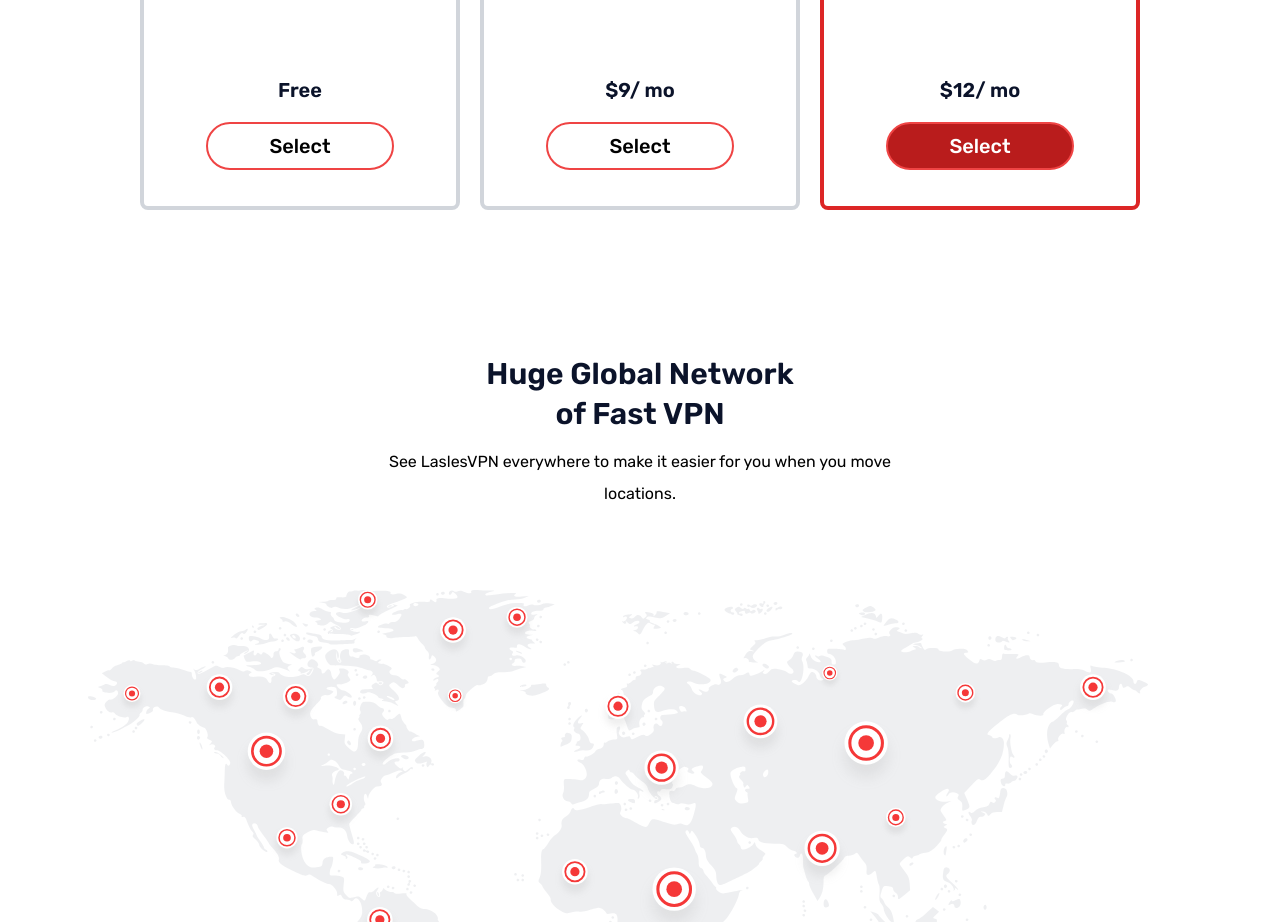
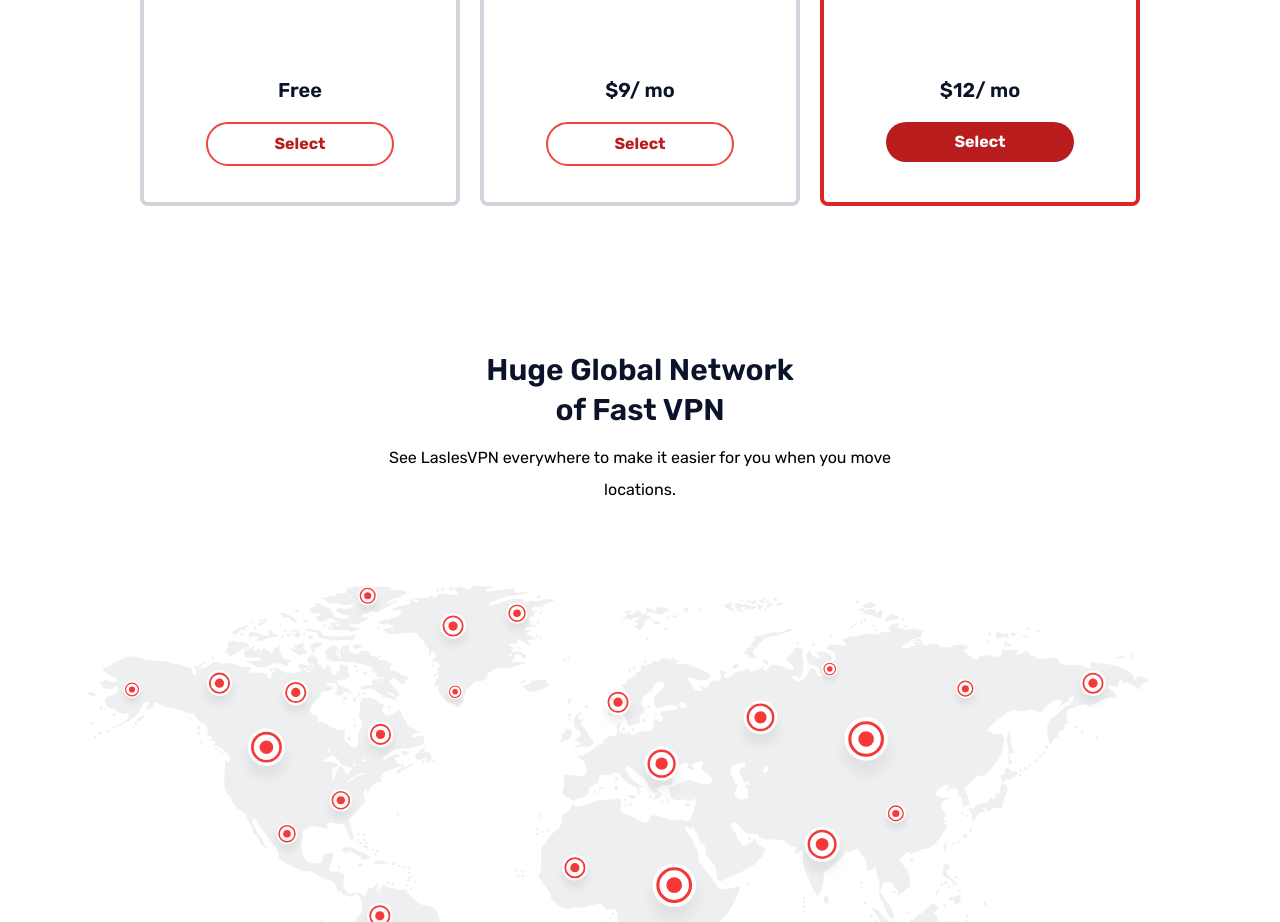
Before and after one commit to mobin-codes/LaslesVPN, a website: page src/index.html in a window 1280 px wide. Shown: the part 2100-3022 px from the top of the page. Drawn offline with Linux system fonts and the light colour scheme.

Commit message:
buttons text & border changed

```diff
--- a/src/index.html
+++ b/src/index.html
@@ -282,7 +282,7 @@
                     Free
                   </h1>
                   <button
-                    class="cursor-pointer border-2 border-red-500 py-2 md:rounded-full md:w-3/5 font-Rubik text-xl font-medium"
+                    class="cursor-pointer border-2 border-red-500 py-2 md:rounded-full md:w-3/5 font-Rubik text-base font-bold text-red-700"
                   >
                     Select
                   </button>
@@ -336,7 +336,7 @@
                     $9/ mo
                   </h1>
                   <button
-                    class="cursor-pointer border-2 border-red-500 py-2 md:rounded-full md:w-3/5 font-Rubik text-xl font-medium"
+                    class="cursor-pointer border-2 border-red-500 py-2 md:rounded-full md:w-3/5 font-Rubik text-base font-bold text-red-700"
                   >
                     Select
                   </button>
@@ -389,7 +389,7 @@
                     $12/ mo
                   </h1>
                   <button
-                    class="cursor-pointer border-2 border-red-500 py-2 md:rounded-full md:w-3/5 font-Rubik text-xl font-medium bg-red-700 text-white"
+                    class="cursor-pointer  py-2 md:rounded-full md:w-3/5 font-Rubik text-base font-bold bg-red-700 text-white"
                   >
                     Select
                   </button>
```
